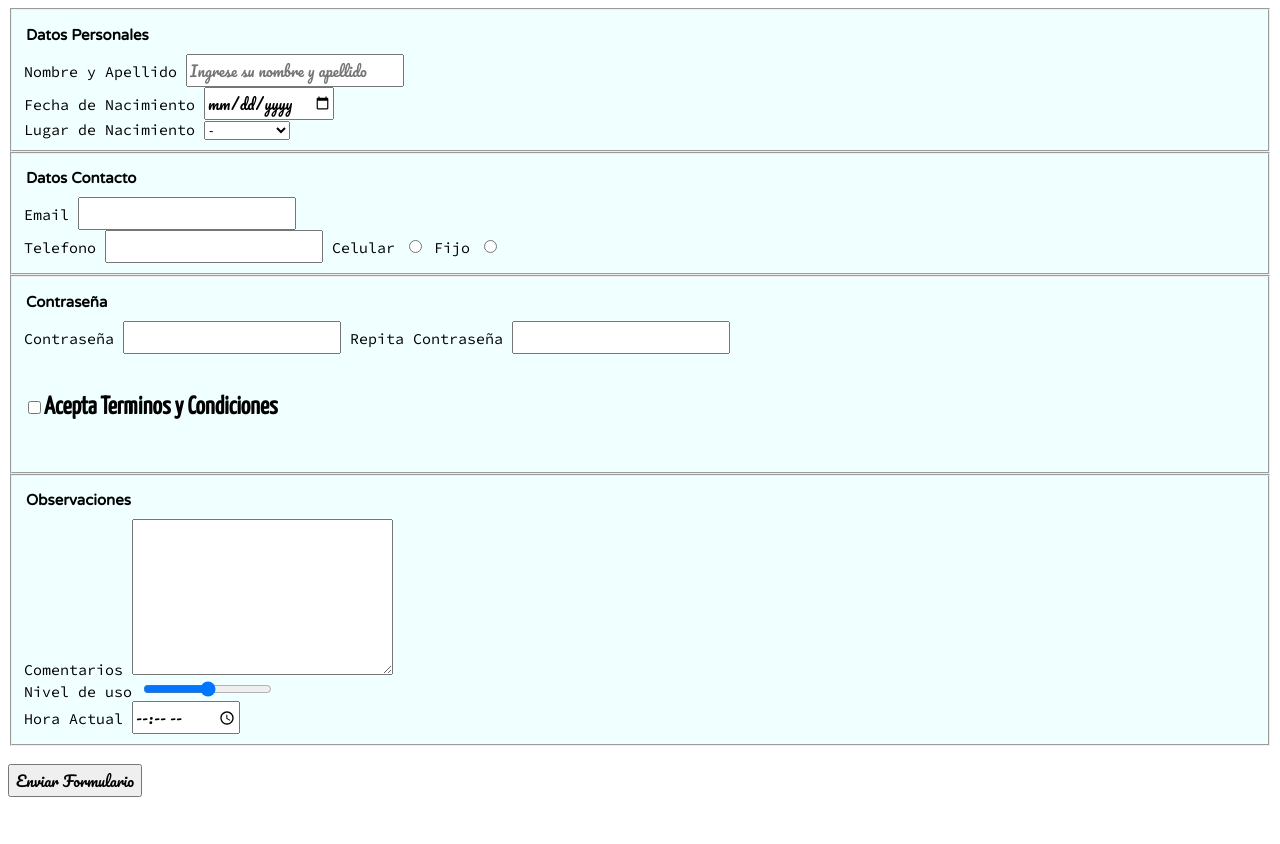
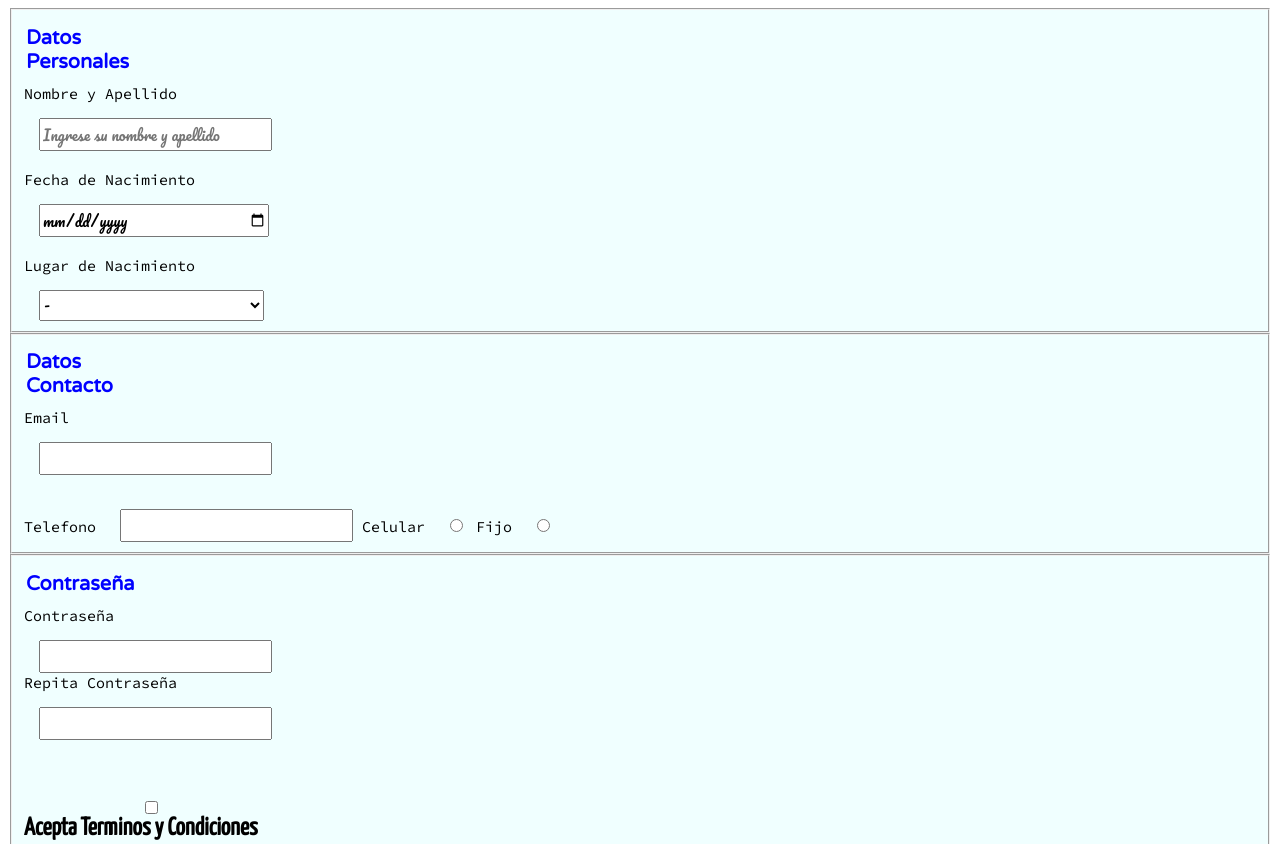
Before and after one commit to tinchon/HTML5Clase1, a plain HTML site: page ETABLA/nuevo.html in a window 1280 px wide. Shown: the top 844 px of the page. Before the commit the page ends 805 px from the top, so only its background shows below. Drawn offline with Linux system fonts and the light colour scheme.

Commit message:
subiendo esto

```diff
--- a/ETABLA/estilo.css
+++ b/ETABLA/estilo.css
@@ -1,3 +1,14 @@
+
+legend {
+color: blue;
+width: 10px;
+font-size: 20px;
+
+
+}
+
+
+
 fieldset {background-color: azure};
 
 body {
@@ -5,10 +16,44 @@ body {
   font-size: 15px;
 }
 
-input {
+input{
     font-family: 'Pacifico', cursive;
     font-size: 15px;
+    display: block;
+    margin-top: 1em;
+    margin-left: 1em;
+    width: 15em;
+
   }
+
+  #Celular  {
+    display: inline;
+    width: 1em;
+
+  }
+
+  #Fijo  {
+    display: inline;
+    width: 1em;
+
+  }
+  #Telefono  {
+    display: inline;
+    width: 15em;
+
+  }
+
+  select{
+    font-family: 'Pacifico', cursive;
+    font-size: 15px;
+    display: block;
+    margin-top: 1em;
+    margin-left: 1em;
+    width: 15em;
+
+  }
+
+
 
   h1 {
     font-family: 'Varela Round', sans-serif;
--- a/clase7/pseudo/ejercicios.css
+++ b/clase7/pseudo/ejercicios.css
@@ -27,8 +27,7 @@ color: blue;
 }
 
 p.nota::marker{
-content: "Nota" counter(nota-counter);
-
+    content: "Note" counter(note-counter);
 
 
 
```
